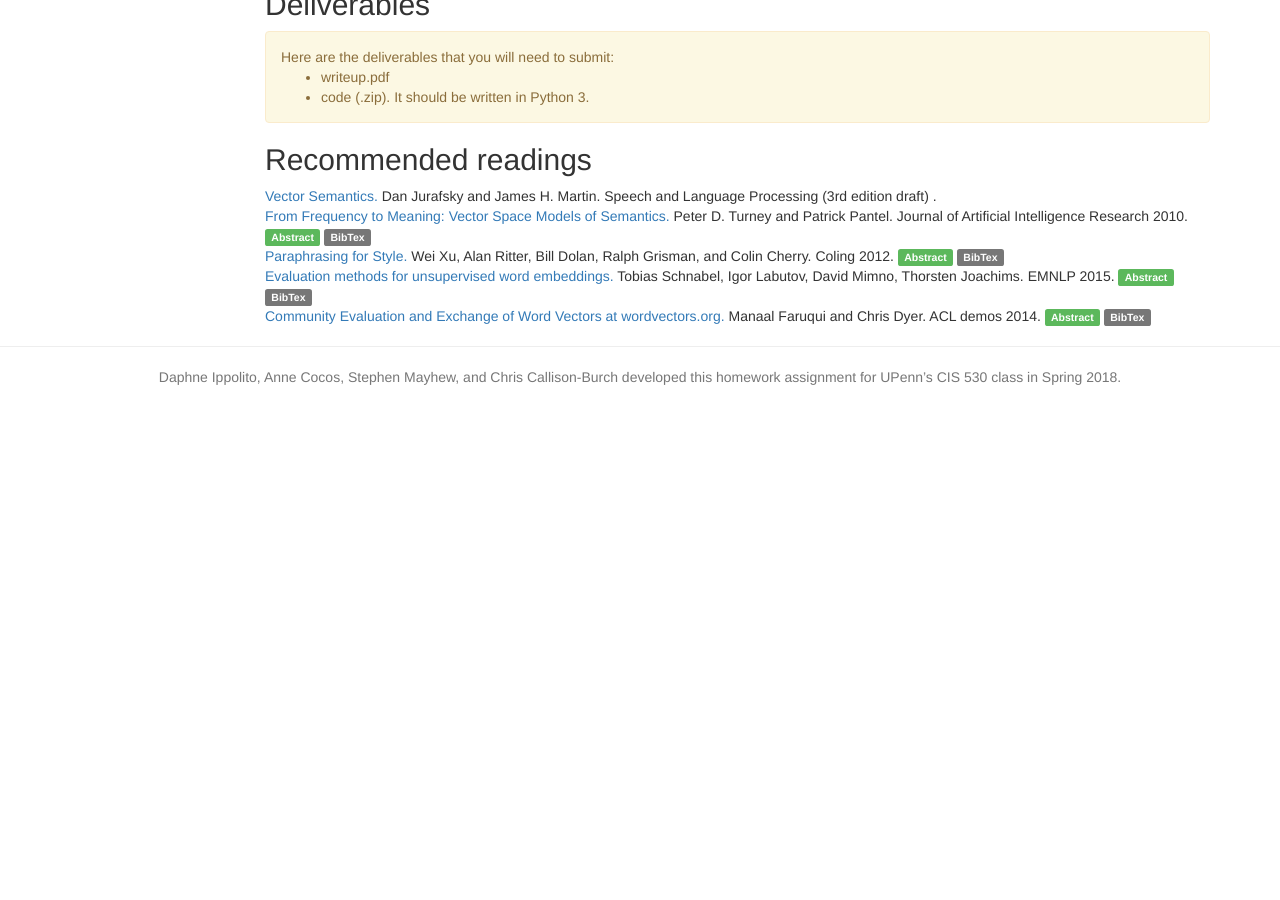
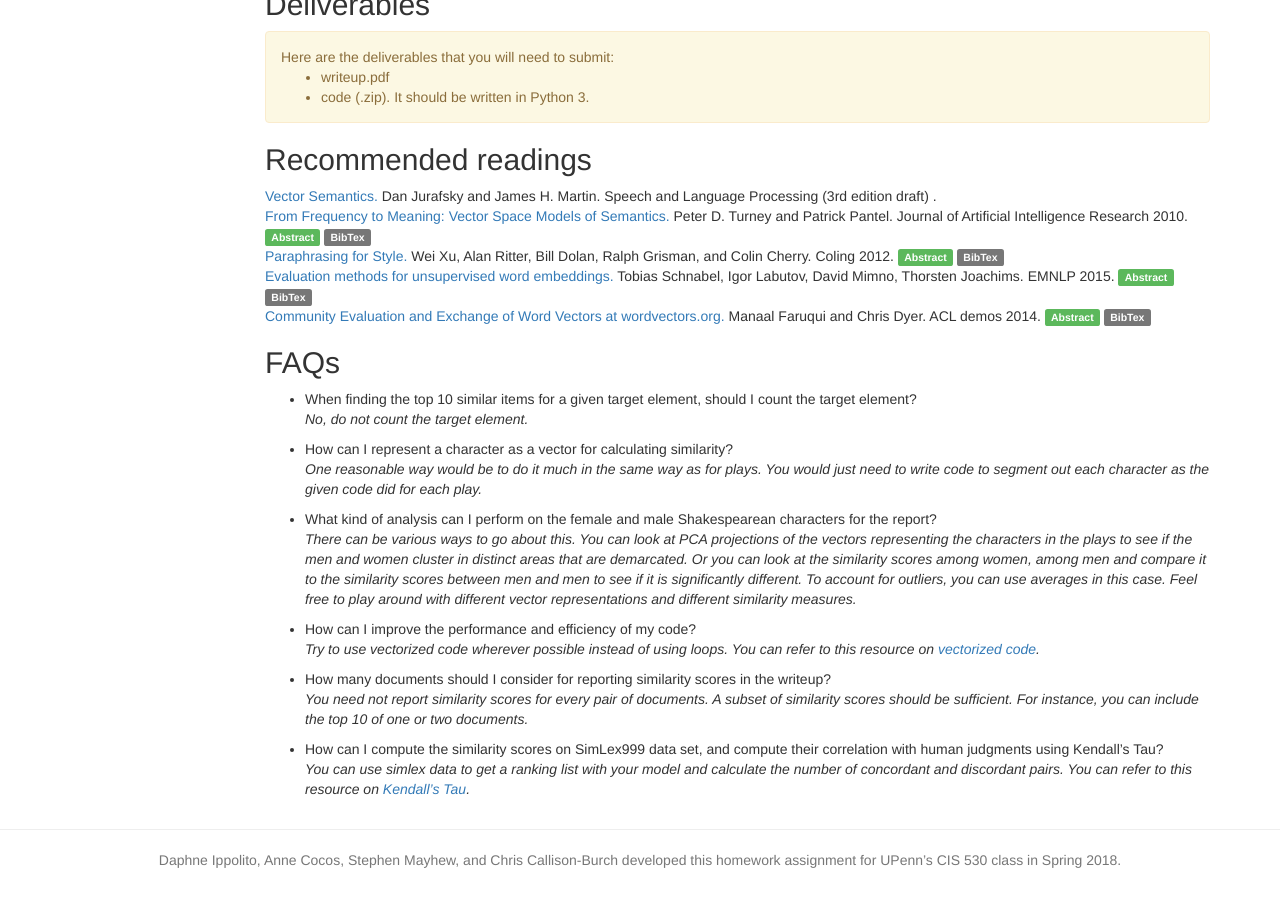
Before and after one commit to computational-linguistics-class/computational-linguistics-class.github.io, a Jekyll site: the page built from assignment3.md, in a window 1280 px wide and 900 px high, scrolled down 4621 px. Built offline with Jekyll 4.4.1, drawn with Linux system fonts in a browser that asks for light colours; nearby versions of some CDN libraries; formulas are drawn with MathJax 3; a script that is not in the unit is left out; before the commit the page ends 5038 px from its top, so only the background shows below that; some of the changed text lies outside the part shown.

Commit message:
Update assignment3.md

```diff
--- a/assignment3.md
+++ b/assignment3.md
@@ -207,7 +207,7 @@ These are defined in Section 6.2 of the textbook.
 
 # Weighting terms
 
-There are several ways of computing the similarity between two vectors.  In addition to writing a function to compute cosine similarity, you should also write functions to `compute_jaccard_similarity` and `compute_dice_similarity`.  Check out section 6.3.1. of the textbook for the defintions of the Jaccard and Dice measures.
+There are several ways of computing the similarity between two vectors.  In addition to writing a function to compute cosine similarity, you should also write functions to `compute_jaccard_similarity` and `compute_dice_similarity`. You can check out the defintion of the [Jaccard measure here](https://en.wikipedia.org/wiki/Jaccard_index#Weighted_Jaccard_similarity_and_distance). And, dice similarity measure is given by (2 * J)/(J + 1) where J is Jaccard index. Please refer to this wikipedia link on [Dice coefficient](https://en.wikipedia.org/wiki/S%C3%B8rensen%E2%80%93Dice_coefficient) for more details.
 
 
 
@@ -327,3 +327,24 @@ Here are the deliverables that you will need to submit:
 </td></tr>
   {% endfor %}
 </table>
+
+
+## FAQs
+
+* When finding the top 10 similar items for a given target element, should I count the target element?
+  *No, do not count the target element.*
+
+* How can I represent a character as a vector for calculating similarity?
+*One reasonable way would be to do it much in the same way as for plays. You would just need to write code to segment out each character as the given code did for each play.*
+
+* What kind of analysis can I perform on the female and male Shakespearean characters for the report?
+*There can be various ways to go about this. You can look at PCA projections of the vectors representing the characters in the plays to see if the men and women cluster in distinct areas that are demarcated. Or you can look at the similarity scores among women, among men and compare it to the similarity scores between men and men to see if it is significantly different. To account for outliers, you can use averages in this case. Feel free to play around with different vector representations and different similarity measures.*
+
+* How can I improve the performance and efficiency of my code?
+*Try to use vectorized code wherever possible instead of using loops. You can refer to this resource on [vectorized code](http://www.cs.cornell.edu/courses/cs1112/2015sp/Exams/exam2/vectorizedCode.pdf).*
+
+* How many documents should I consider for reporting similarity scores in the writeup?
+*You need not report similarity scores for every pair of documents. A subset of similarity scores should be sufficient. For instance, you can include the top 10 of one or two documents.*
+
+* How can I compute the similarity scores on SimLex999 data set, and compute their correlation with human judgments using Kendall's Tau?
+*You can use simlex data to get a ranking list with your model and calculate the number of concordant and discordant pairs. You can refer to this resource on [Kendall’s Tau](https://www.statisticshowto.datasciencecentral.com/kendalls-tau/).*
```
